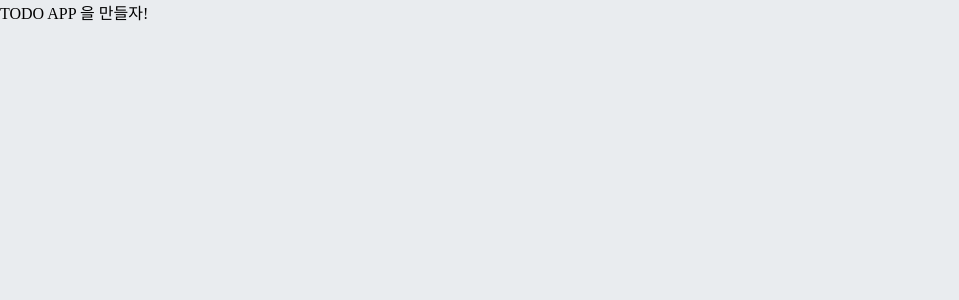
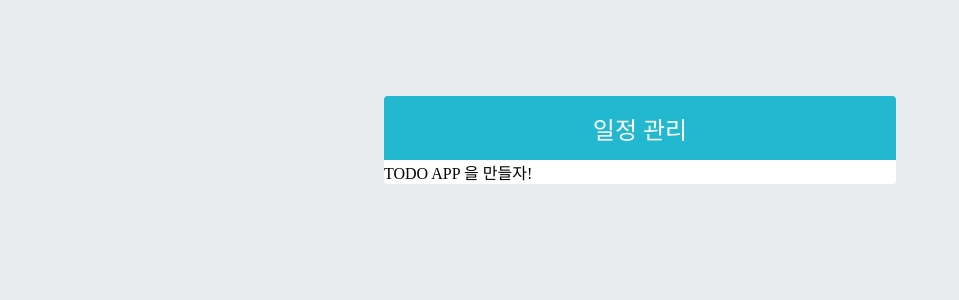
Before and after one commit to honaseung/todo-app, a React (Create React App) app: page / in a window 1280 px wide. Shown: the top 300 px of the page, without its empty margins (0-959 px from the left). Built offline with nearby package versions, Linux system fonts and the light colour scheme.

Commit message:
create TodoTemplate and add on App.js

```diff
--- a/src/App.js
+++ b/src/App.js
@@ -1,5 +1,7 @@
+import TodoTemplate from './components/TodoTemplate';
+
 const App = () => {
-  return <div>TODO APP 을 만들자!</div>;
+  return <TodoTemplate>TODO APP 을 만들자!</TodoTemplate>;
 };
 
 export default App;
--- /dev/null
+++ b/src/components/TodoTemplate.js
@@ -0,0 +1,14 @@
+import '../style/TodoTemplate.scss';
+
+const TodoTemplate = ({ children }) => {
+  return (
+    <>
+      <div className="TodoTemplate">
+        <div className="app-title">일정 관리</div>
+        <div className="content">{children}</div>
+      </div>
+    </>
+  );
+};
+
+export default TodoTemplate;
--- /dev/null
+++ b/src/style/TodoTemplate.scss
@@ -0,0 +1,22 @@
+.TodoTemplate {
+  width: 512px;
+  margin-left: auto;
+  margin-right: auto;
+  margin-top: 6rem;
+  border-radius: 4px;
+  overflow: hidden;
+}
+
+.app-title {
+  background: #22b8cf;
+  color: white;
+  height: 4rem;
+  font-size: 1.5rem;
+  display: flex;
+  align-items: center;
+  justify-content: center;
+}
+
+.content {
+  background: white;
+}
```
